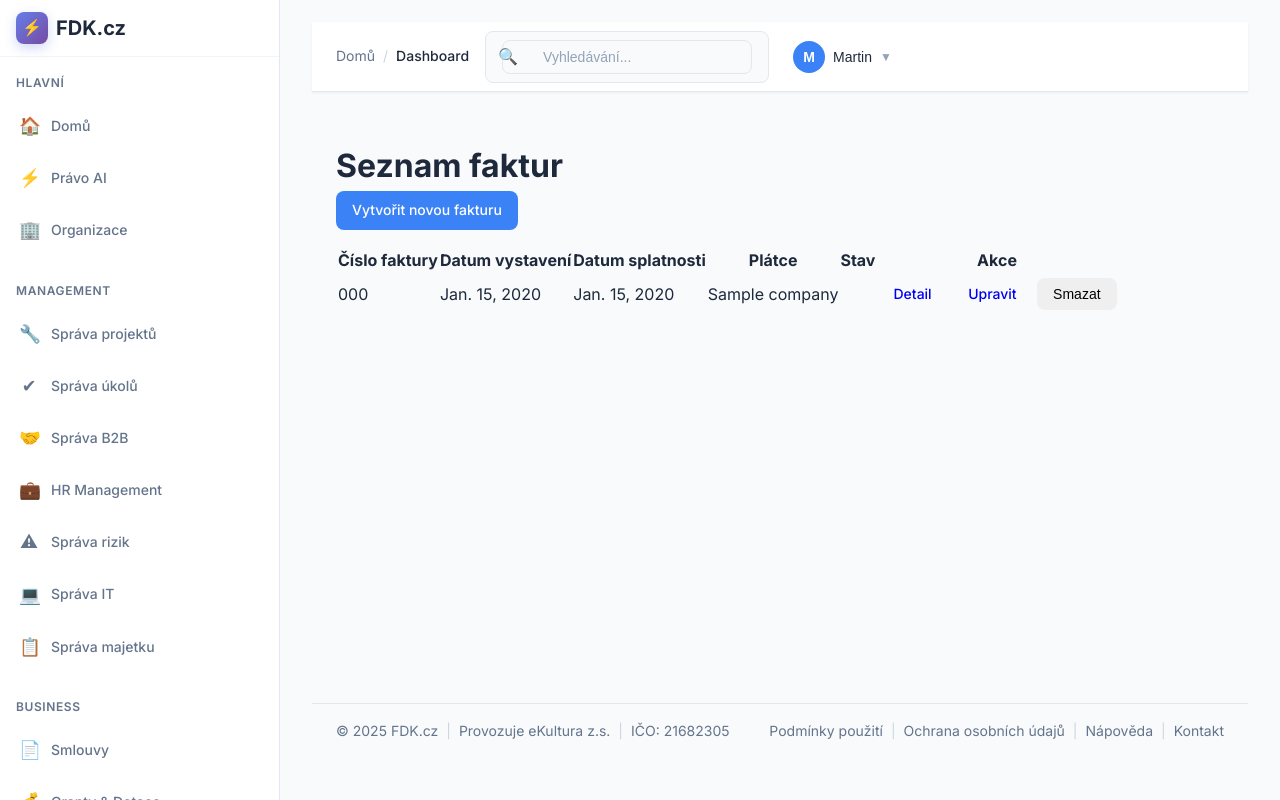
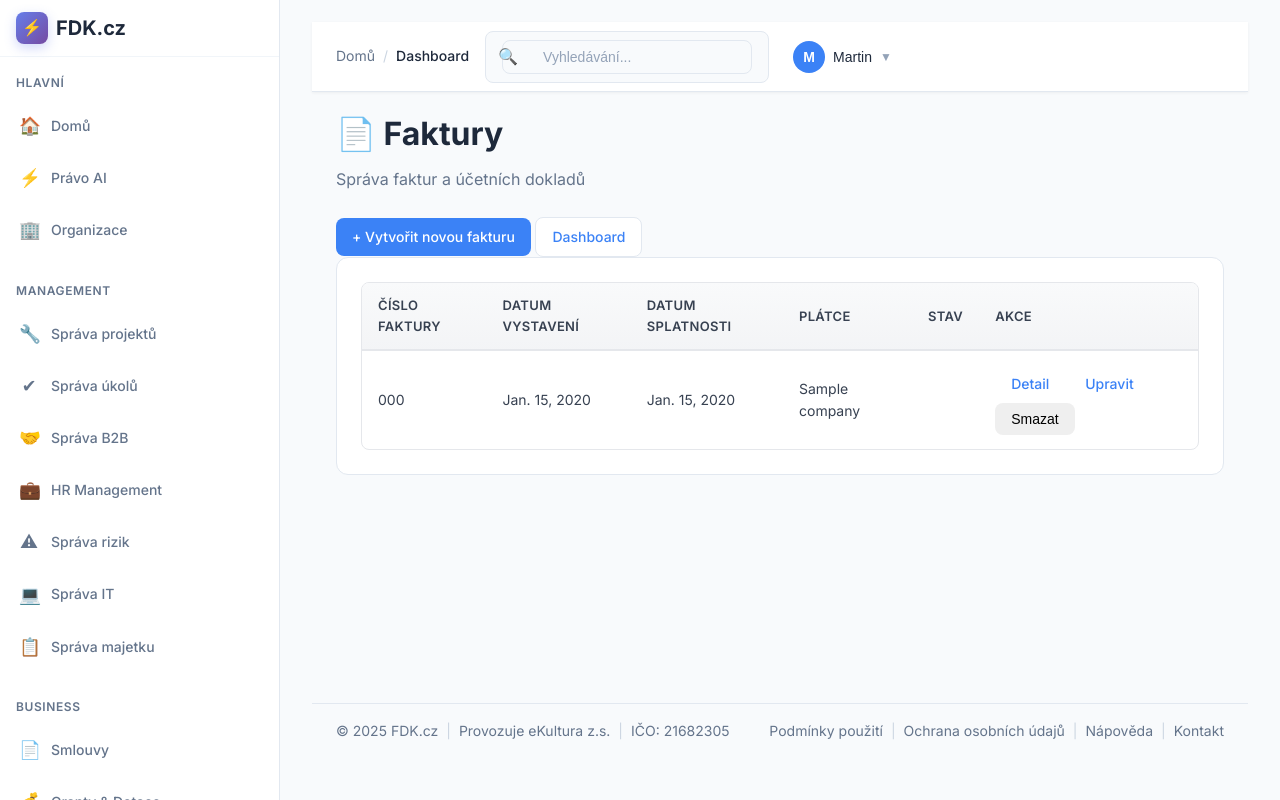
Before and after one commit to eKultura/fdk.cz, a Django app: page /ucetnictvi/faktury/ in a window 1280 px wide. Run offline with Django 5.2, Linux system fonts and the light colour scheme; a user stored in the database is signed in; data comes from the database, SQL or seed files in the repository; tables that the repository leaves empty hold one stand-in row (values such as "Sample post"); data that the repository does not hold is empty.

Commit message:
local upravy 911

```diff
--- a/fdk_cz/templates/accounting/list_invoices.html
+++ b/fdk_cz/templates/accounting/list_invoices.html
@@ -1,12 +1,20 @@
 {% extends 'base.html' %}
-{% block title %}Seznam faktur{% endblock %}
+{% block title %}Seznam faktur | FDK.cz{% endblock %}
+{% block header_title %}📄 Faktury{% endblock %}
+{% block header_subtitle %}Správa faktur a účetních dokladů{% endblock %}
 
 {% block content %}
-<div class="container mt-5">
-    <h1>Seznam faktur</h1>
-    <a href="{% url 'create_invoice' %}" class="btn btn-primary mb-3">Vytvořit novou fakturu</a>
+<div class="max-w-6xl mx-auto">
+  <!-- Actions -->
+  <div class="mb-10 flex gap-3">
+    <a href="{% url 'create_invoice' %}" class="btn btn-primary">+ Vytvořit novou fakturu</a>
+    <a href="{% url 'accounting_dashboard' %}" class="btn btn-outline">Dashboard</a>
+  </div>
 
-    <table class="table table-striped">
+  <div class="content-card">
+    {% if invoices %}
+    <div class="overflow-x-auto">
+      <table class="data-table">
         <thead>
             <tr>
                 <th>Číslo faktury</th>
@@ -36,6 +44,16 @@
             </tr>
             {% endfor %}
         </tbody>
-    </table>
+      </table>
+    </div>
+    {% else %}
+    <div class="text-center py-12 bg-gray-50 rounded-lg">
+      <div class="text-5xl mb-3">📄</div>
+      <h4 class="text-lg font-semibold text-gray-700 mb-2">Žádné faktury</h4>
+      <p class="text-gray-600 mb-4">Zatím nemáte vytvořené žádné faktury.</p>
+      <a href="{% url 'create_invoice' %}" class="btn btn-primary">+ Vytvořit první fakturu</a>
+    </div>
+    {% endif %}
+  </div>
 </div>
 {% endblock %}
--- a/fdk_cz/templates/list/index_list.html
+++ b/fdk_cz/templates/list/index_list.html
@@ -6,7 +6,7 @@
 {% block content %}
 <div class="max-w-6xl mx-auto">
   <!-- Actions -->
-  <div class="mb-6">
+  <div class="mb-10 flex gap-3">
     <a href="{% url 'create_list' %}" class="btn btn-primary">+ Vytvořit nový seznam</a>
   </div>
 
--- a/fdk_cz/views/project.py
+++ b/fdk_cz/views/project.py
@@ -438,7 +438,6 @@ def task_management(request):
             'title': title,
             'description': description,
             'creator': user,
-            'assigned': user,
         }
 
         # Handle context-specific logic
```
Also changed, not shown: fdk_cz/templates/it/list_assets.html (+8 -0 lines), fdk_cz/templates/project/task_management.html (+19 -0 lines), fdk_cz/templates/risk/list_risks.html (+7 -0 lines).
